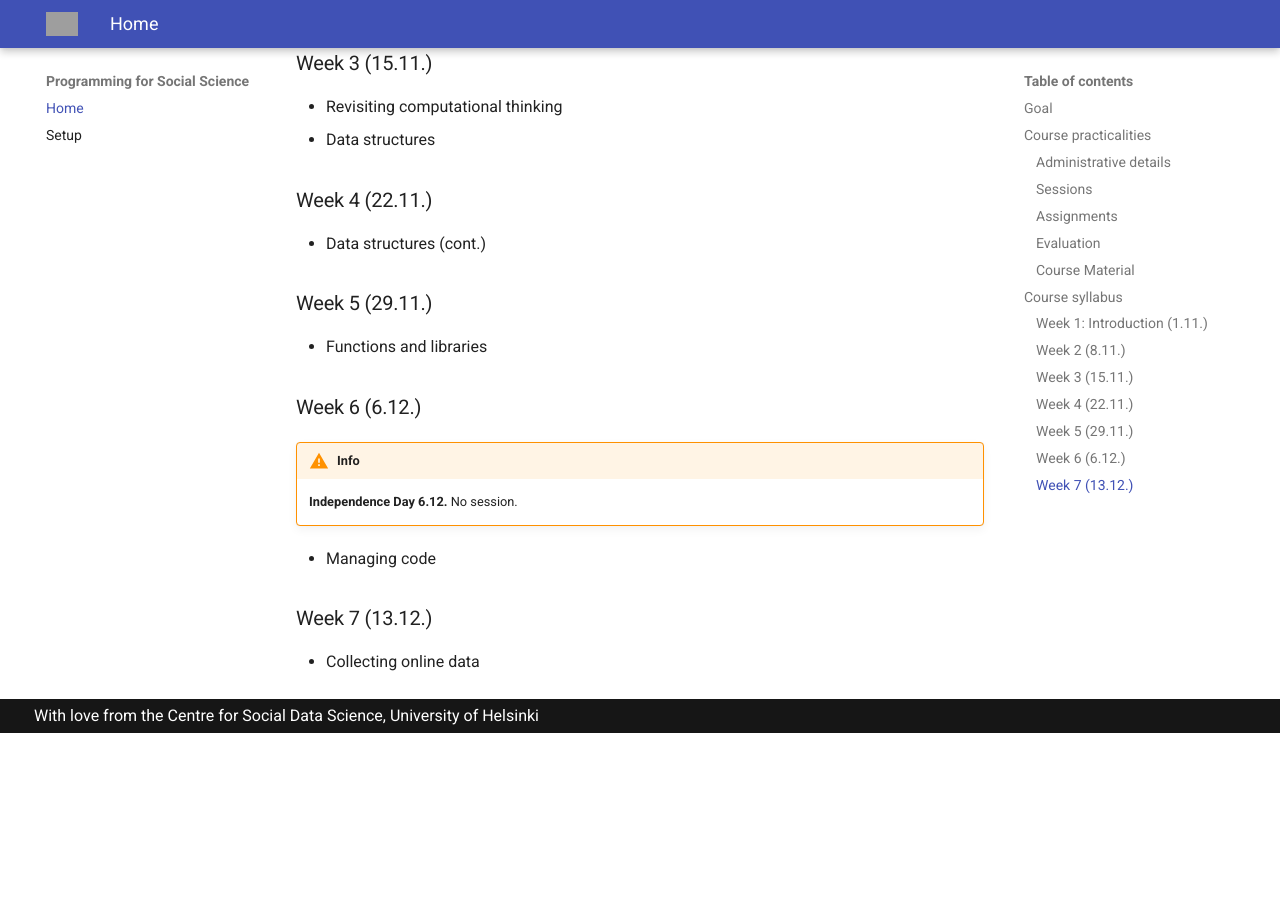
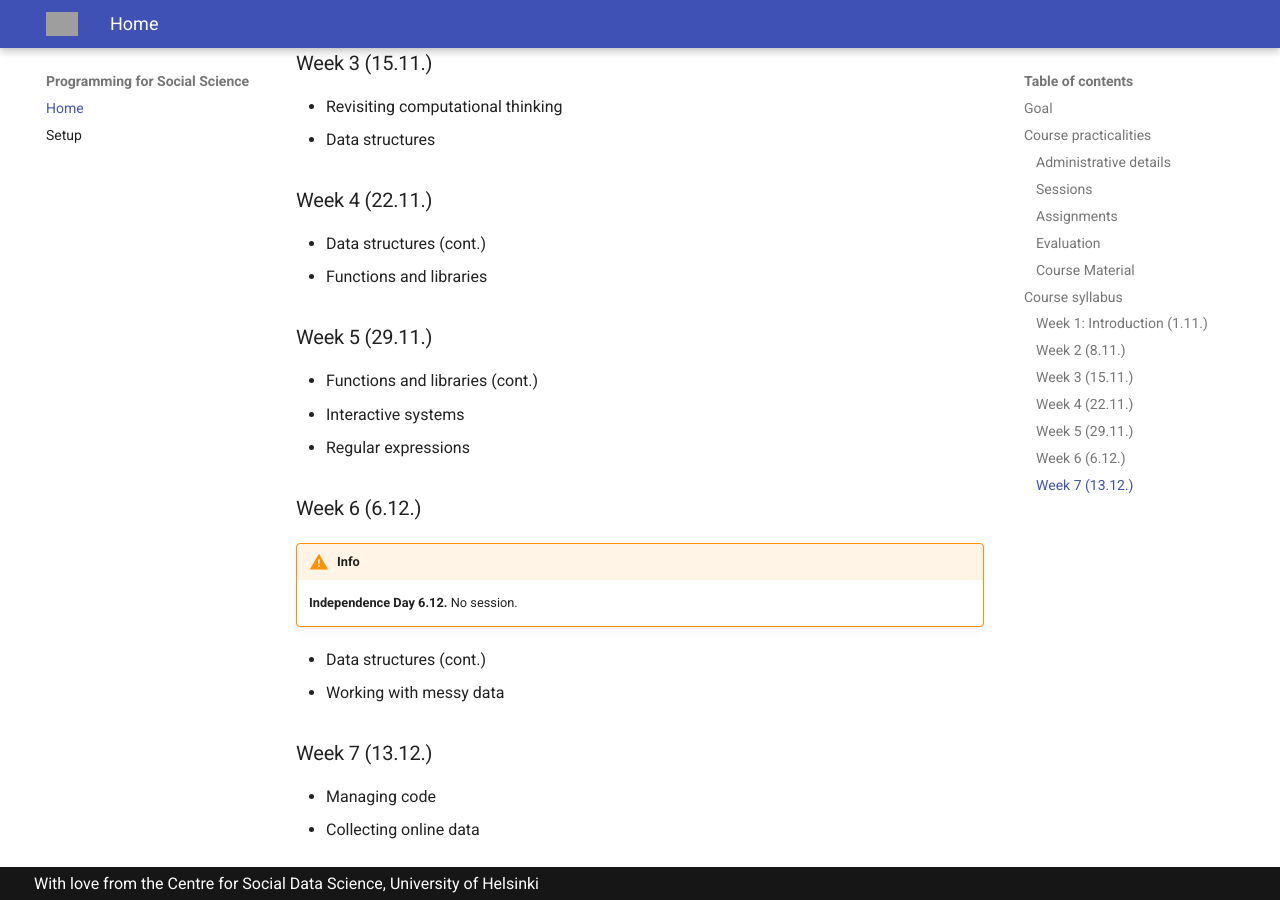
Before and after one commit to uh-csds/programming, an MkDocs documentation site: the page built from docs/index.md, in a window 1280 px wide and 900 px high, scrolled down 2516 px. Built offline with MkDocs 1.6.1 and Material for MkDocs 9.7.7, drawn with Linux system fonts in a browser that asks for light colours; before the commit the page ends 3249 px from its top, so only the background shows below that; grey boxes are pictures that could not be loaded.

Commit message:
Updated syllabus.

```diff
--- a/docs/index.md
+++ b/docs/index.md
@@ -85,18 +85,23 @@ All course material (incl. assignments) will be available in Moodle area.
 ### Week 4 (22.11.)
 
 - Data structures (cont.)
+- Functions and libraries
 
 ### Week 5 (29.11.)
 
-- Functions and libraries
+- Functions and libraries (cont.)
+- Interactive systems
+- Regular expressions
 
 ### Week 6 (6.12.)
 
 !!! warning "Info"
     **Independence Day 6.12.** No session.
 
-- Managing code
+- Data structures (cont.)
+- Working with messy data
 
 ### Week 7 (13.12.)
 
+- Managing code
 - Collecting online data
```
